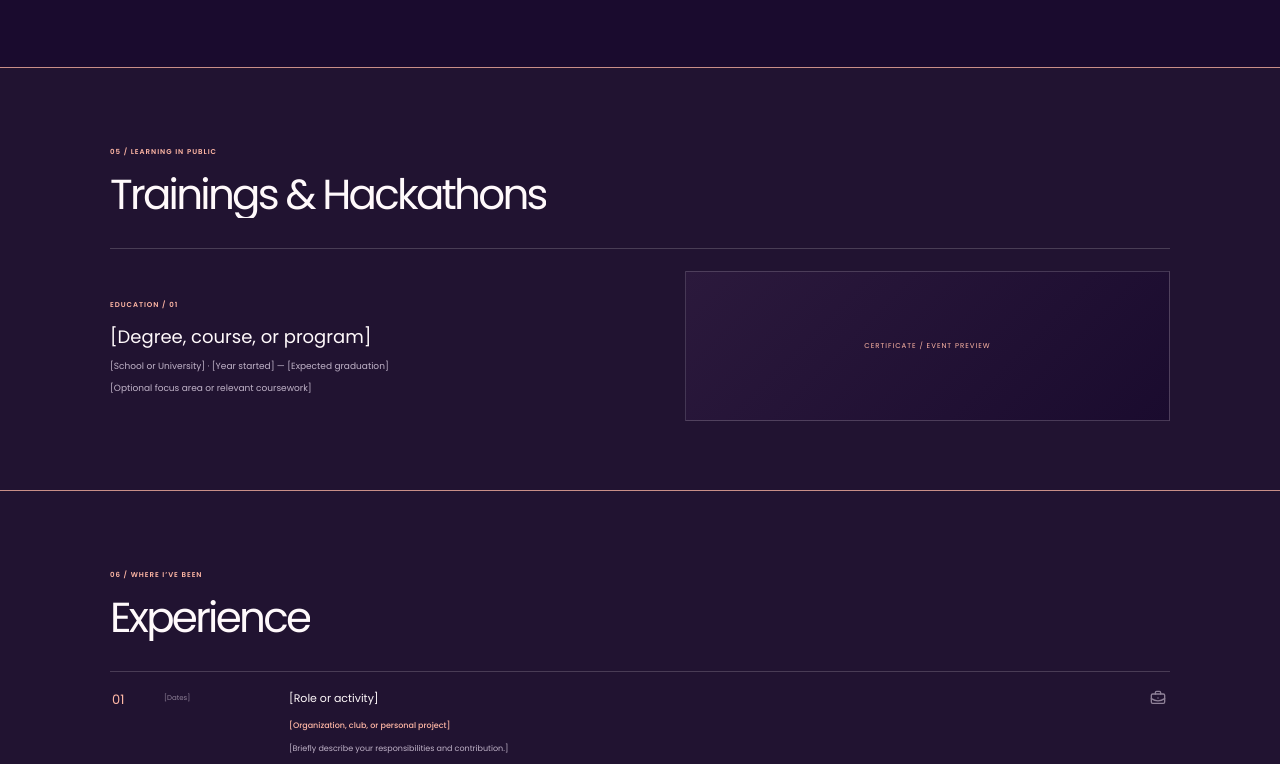
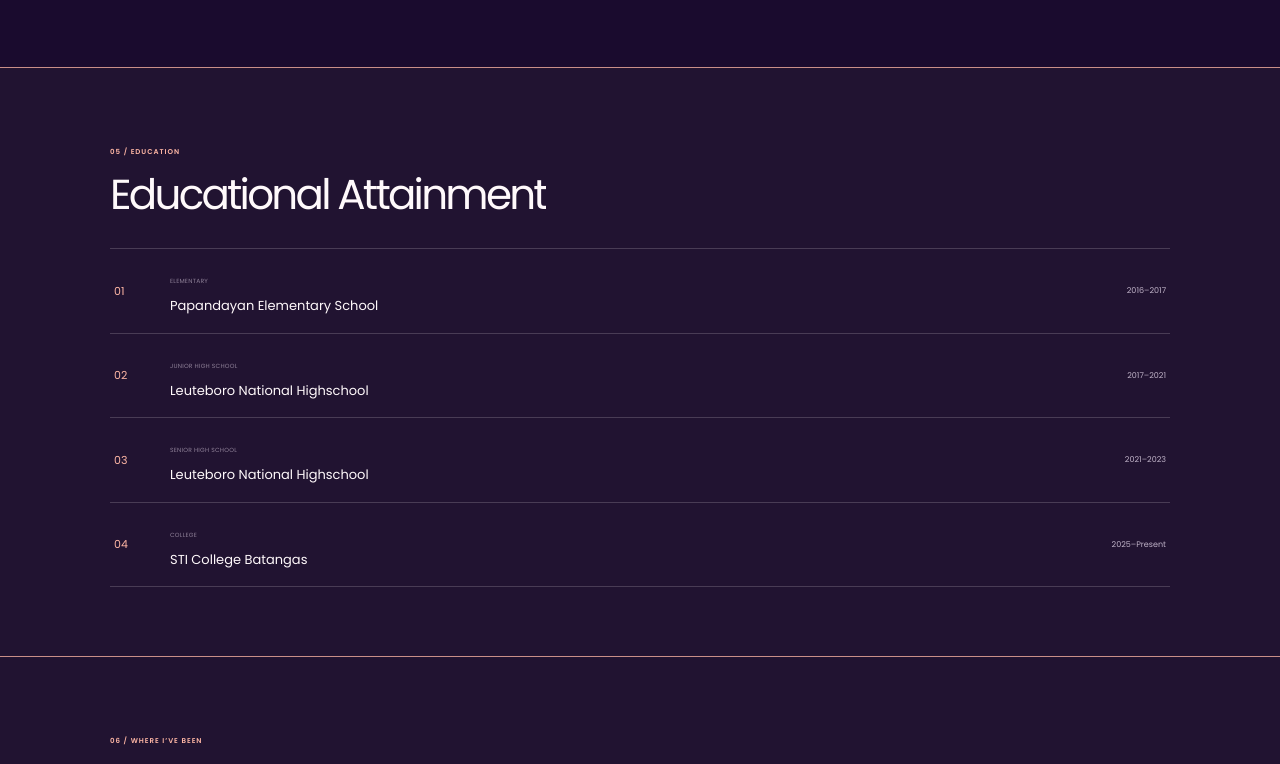
Before and after one commit to Philip13-Nys/My-Portfolio, a React (Vite) app: page / in a window 1280 px wide. Shown: the part 3284-4048 px from the top of the page. Built offline with nearby package versions, Linux system fonts and the light colour scheme; no server answers.

Commit message:
Add educational attainment details

```diff
--- a/src/App.tsx
+++ b/src/App.tsx
@@ -909,21 +909,20 @@ function App() {
           <div className="section-rule" />
           <div className="content-wrap awards-wrap">
             <SectionHead
-              kicker="05 / LEARNING IN PUBLIC"
-              title="Trainings & Hackathons"
+              kicker="05 / EDUCATION"
+              title="Educational Attainment"
             />
-            <div className="training-row">
-              <div className="training-copy">
-                <PixelLabel>EDUCATION / 01</PixelLabel>
-                <h3>{education[0].program}</h3>
-                <p>
-                  {education[0].school} · {education[0].period}
-                </p>
-                <p>{education[0].note}</p>
-              </div>
-              <div className="training-preview">
-                CERTIFICATE / EVENT PREVIEW
-              </div>
+            <div className="education-list" data-reveal>
+              {education.map((item, index) => (
+                <article className="education-item" key={item.level}>
+                  <span className="education-index">0{index + 1}</span>
+                  <div>
+                    <span className="education-level">{item.level}</span>
+                    <h3>{item.school}</h3>
+                  </div>
+                  <span className="education-period">{item.period}</span>
+                </article>
+              ))}
             </div>
           </div>
         </section>
--- a/src/data.ts
+++ b/src/data.ts
@@ -19,10 +19,24 @@ export const profile = {
 
 export const education = [
   {
-    school: "[School or University]",
-    program: "[Degree, course, or program]",
-    period: "[Year started] — [Expected graduation]",
-    note: "[Optional focus area or relevant coursework]",
+    level: "Elementary",
+    school: "Papandayan Elementary School",
+    period: "2016–2017",
+  },
+  {
+    level: "Junior High School",
+    school: "Leuteboro National Highschool",
+    period: "2017–2021",
+  },
+  {
+    level: "Senior High School",
+    school: "Leuteboro National Highschool",
+    period: "2021–2023",
+  },
+  {
+    level: "College",
+    school: "STI College Batangas",
+    period: "2025–Present",
   },
 ];
 
@@ -37,7 +51,7 @@ export const skills = [
   },
   {
     category: "CREATIVE & DATA",
-    items: ["Blender", "electron-builder", "SQLite"],
+    items: ["Blender", "SQLite"],
   },
 ];
 
--- a/src/styles.css
+++ b/src/styles.css
@@ -949,6 +949,17 @@ button {
   }
 }
 @media (max-width: 680px) {
+  .education-item {
+    grid-template-columns: 28px minmax(0, 1fr);
+    gap: 10px;
+  }
+  .education-period {
+    grid-column: 2;
+    font-size: 9px;
+  }
+  .education-item h3 {
+    font-size: 12px;
+  }
   .skill-group ul {
     gap: 6px;
   }
@@ -2084,6 +2095,41 @@ html.js-reveal .contact-wrap:not(.is-visible) {
 }
 .training-section {
   background: var(--panel);
+}
+.education-list {
+  border-top: 1px solid var(--line);
+}
+.education-item {
+  display: grid;
+  grid-template-columns: 40px minmax(0, 1fr) auto;
+  align-items: center;
+  gap: 16px;
+  padding: 17px 4px;
+  border-bottom: 1px solid var(--line);
+  transition: background 180ms ease, padding 180ms ease;
+}
+.education-item:hover {
+  padding-inline: 10px;
+  background: color-mix(in srgb, var(--accent) 5%, transparent);
+}
+.education-index {
+  color: var(--accent);
+  font: 11px "Poppins", sans-serif;
+}
+.education-level {
+  color: var(--quiet);
+  font: 6px/1.7 "Press Start 2P", "Poppins", sans-serif;
+  letter-spacing: 0.04em;
+  text-transform: uppercase;
+}
+.education-item h3 {
+  margin: 6px 0 0;
+  font-size: 13px;
+}
+.education-period {
+  color: var(--muted);
+  font: 8px "Poppins", sans-serif;
+  white-space: nowrap;
 }
 .training-row {
   display: grid;
```
